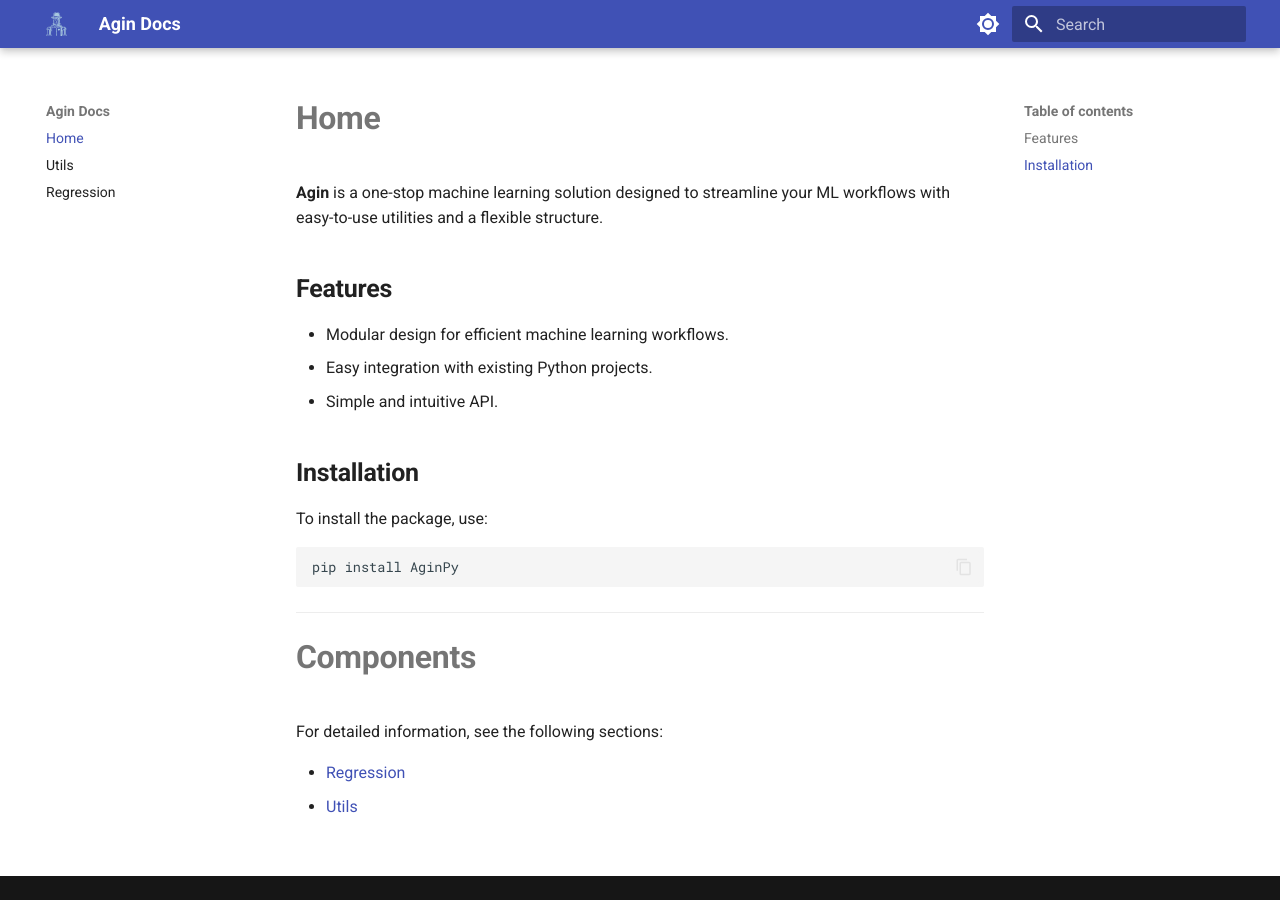
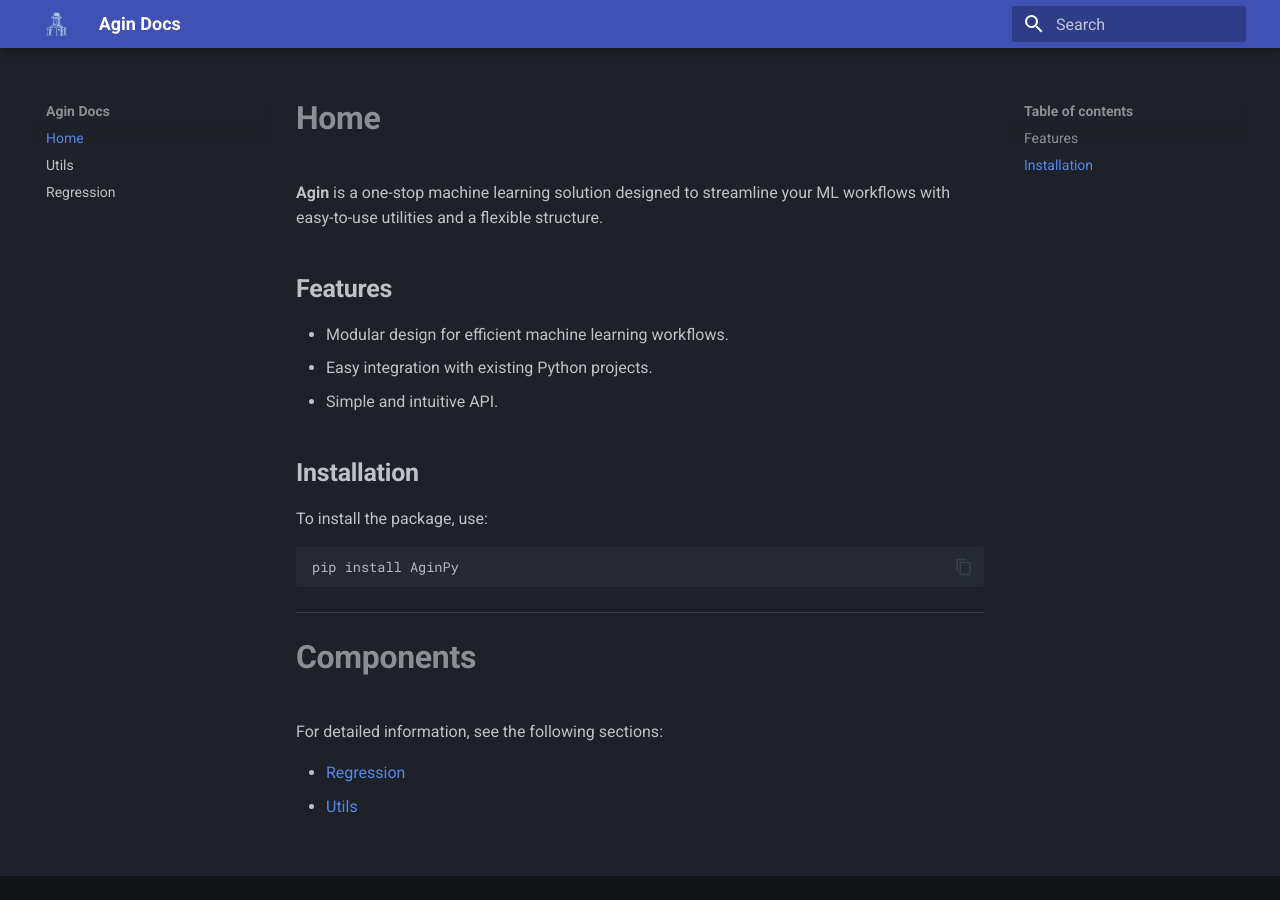
Before and after one commit to Agnik7/Agin, an MkDocs documentation site: the page built from docs/index.md, in a window 1280 px wide. Built offline with MkDocs 1.6.1 and Material for MkDocs 9.7.7, drawn with Linux system fonts in a browser that asks for light colours.

Commit message:
feat: v0.0.1 released

```diff
--- a/mkdocs.yml
+++ b/mkdocs.yml
@@ -2,24 +2,14 @@
 theme:
   name: "material"
   logo: assets/logo.svg
+  favicon: assets/favicon.svg
   features:
     - content.code.copy
   copyright: ""
   palette:
-
-    # Palette toggle for light mode
-    - media: "(prefers-color-scheme: light)"
-      scheme: default
-      toggle:
-        icon: material/brightness-7
-        name: Switch to dark mode
-
     # Palette toggle for dark mode
     - media: "(prefers-color-scheme: dark)"
       scheme: slate
-      toggle:
-        icon: material/brightness-4
-        name: Switch to system preference
 nav:
   - Home: index.md
   - Utils: utils.md
```
Also changed, not shown: docs/assets/favicon.svg (added).
